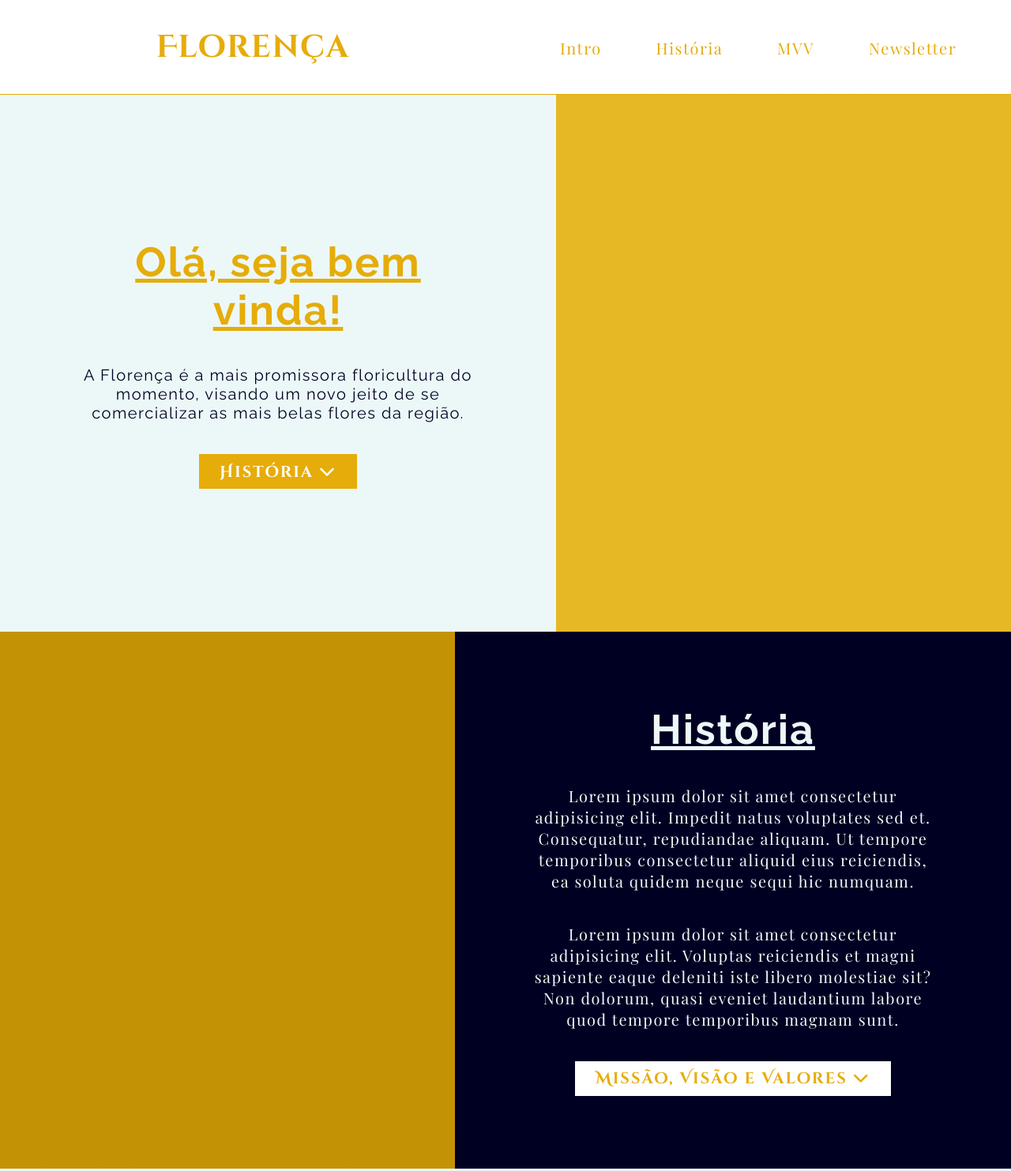
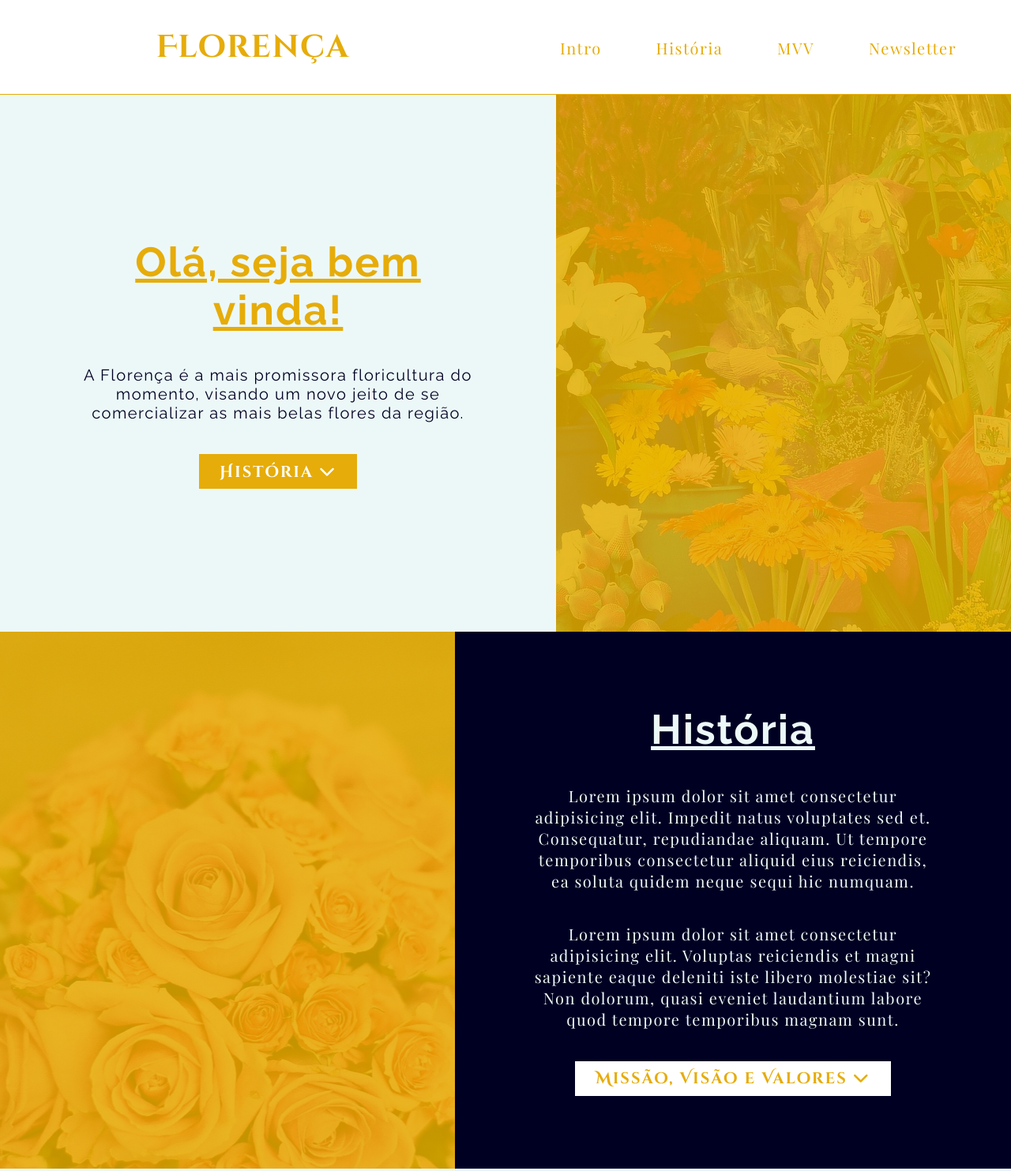
Before and after one commit to MatheusVZambon/land-page-sass, a plain HTML site: page index.html in a window 1280 px wide. Shown: the top 1483 px of the page at 79% size. Drawn offline with nearby package versions, Linux system fonts and the light colour scheme.

Commit message:
Atualização - Path Media 2

```diff
--- a/css/style.scss
+++ b/css/style.scss
@@ -155,7 +155,7 @@ main{
             width: 100%;
             height: 100%;
 
-            background: url(media/flowers-sec-one.jpg);
+            background: url(../media/flowers-sec-one.jpg);
         }
         .ms-one-image-container{
             width: 100%;
@@ -175,7 +175,7 @@ main{
             width: 100%;
             height: 100%;
 
-            background: url(media/flower-main-two.jpg);
+            background: url(../media/flower-main-two.jpg);
             background-position: center center;
         }
         .ms-two-image-container{
@@ -247,7 +247,7 @@ main{
             width: 100%;
             height: 100%;
 
-            background: url(media/mvv-sec-three.jpg);
+            background: url(../media/mvv-sec-three.jpg);
             background-position: center center;
         }
         .ms-three-mvv-content{
```
Also changed, not shown: css/style.css, 1 other file.
